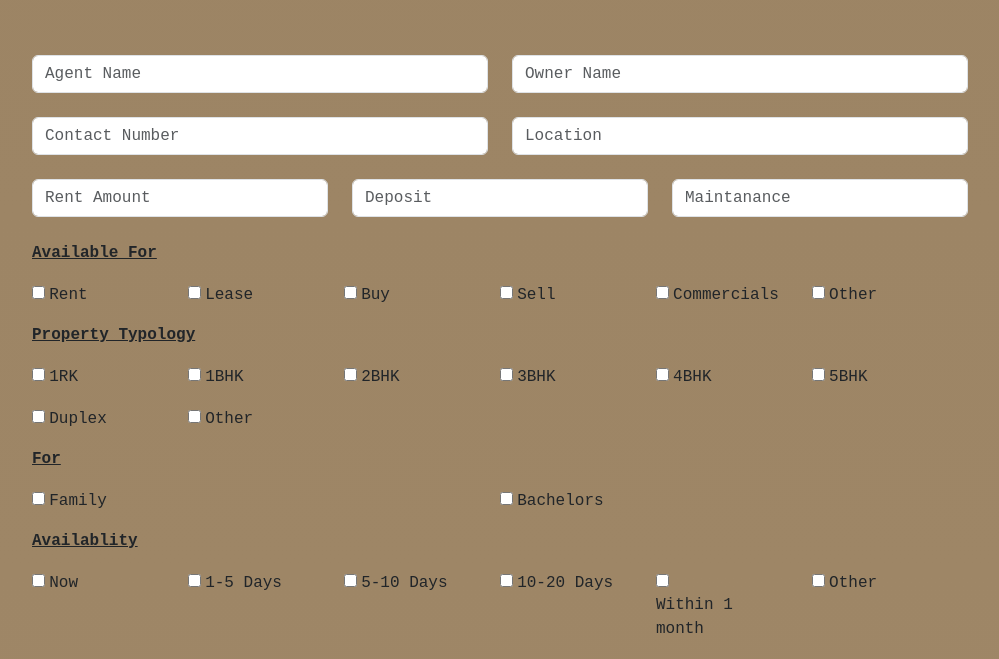
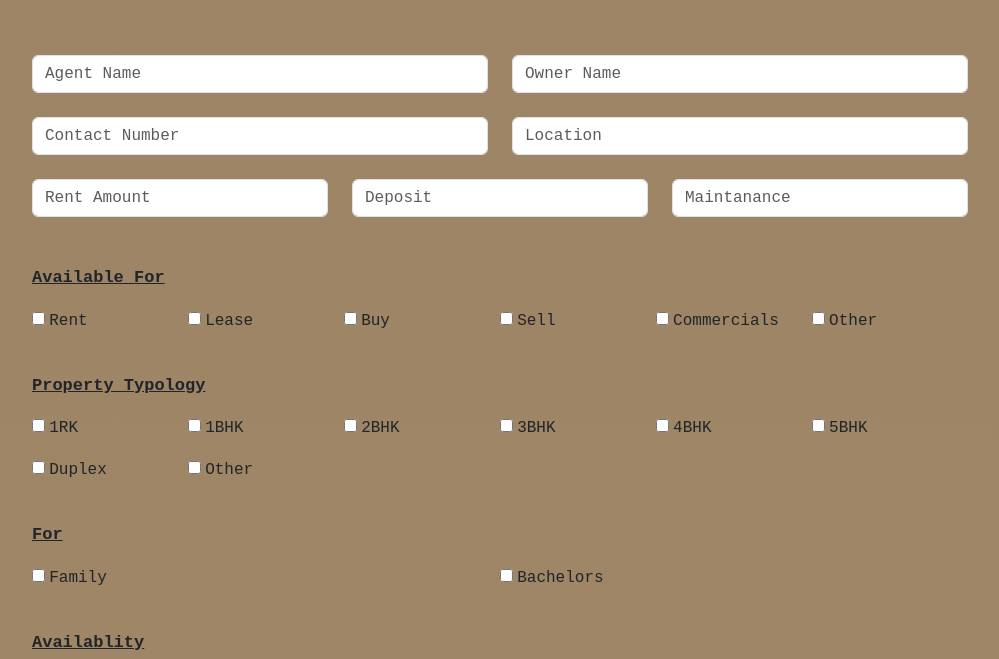
Before and after one commit to Kadeejavp/RentoAgents, a plain HTML site: page index.html in a window 1280 px wide. Shown: the part 138-797 px from the top of the page, without its empty margins (140-1139 px from the left). Drawn offline with nearby package versions, Linux system fonts and the light colour scheme.

Commit message:
changed labe class style

```diff
--- a/Assets/css/style.css
+++ b/Assets/css/style.css
@@ -26,7 +26,9 @@ h2{
 
   .label{
     text-decoration: underline;
-    font-weight: 600;
+    font-weight: 900;
+    padding-top: 3vh;
+    font-size: 17px;
   }
 
   optgroup{
```
